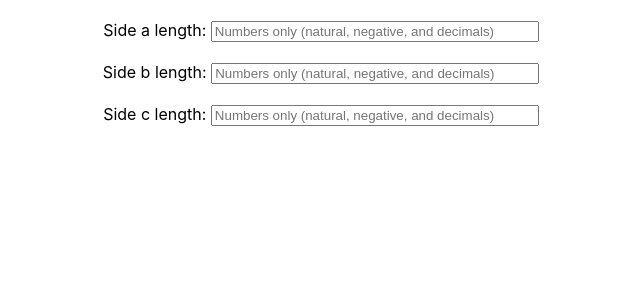
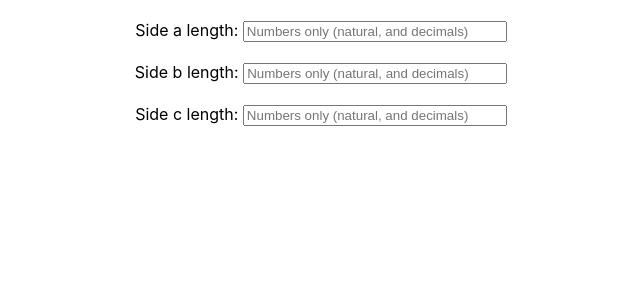
Before and after one commit to tylercasperson/triangle-information, a React (Create React App) app: page / in a window 1280 px wide. Shown: the top 300 px of the page, without its empty margins (319-959 px from the left). Built offline with nearby package versions, Linux system fonts and the light colour scheme.

Commit message:
calculates the type of a triangle

```diff
--- a/src/App.js
+++ b/src/App.js
@@ -1,16 +1,12 @@
+import React from 'react';
 import './App.css';
-import SideInput from './layout/SideInput';
+
+import Calculations from './layout/Calculations.js';
 
 function App() {
-  const here = () => {
-    console.log(document.getElementById('sidea'));
-  };
-
   return (
     <div className='App'>
-      <SideInput side='a' keyDown={here()} />
-      <SideInput side='b' />
-      <SideInput side='c' />
+      <Calculations />
     </div>
   );
 }
--- a/src/layout/Calculations.js
+++ b/src/layout/Calculations.js
@@ -1,9 +1,79 @@
-import React from 'react';
+import React, { useState, useEffect } from 'react';
+import SideInput from './SideInput';
 
 const Calculations = () => {
+  const [sideA, setsideA] = useState('');
+  const [sideB, setsideB] = useState('');
+  const [sideC, setsideC] = useState('');
+  const [triangle, setTriangle] = useState('');
+  const [message, setMessage] = useState('');
+
+  useEffect(() => {
+    if (sideA !== '' && sideB !== '' && sideC !== '') {
+      if (sideA === sideB && sideA === sideC) {
+        setTriangle('Equilateral');
+      } else if (sideA !== sideB && sideA !== sideC) {
+        setTriangle('Scaleneal');
+      } else {
+        setTriangle('Isosceles');
+      }
+
+      if (
+        +sideA + +sideB >= +sideC &&
+        +sideA + +sideC >= +sideB &&
+        +sideB + +sideC >= +sideA
+      ) {
+        setMessage(`These side lengths produce a valid ${triangle} triangle.`);
+      } else {
+        setMessage('These sides do not produce a valid triangle.');
+      }
+    }
+  }, [triangle, sideA, sideB, sideC]);
+
+  const sideAnalysis = (side) => {
+    switch (side) {
+      case 'a':
+        setsideA(document.getElementById('side' + side).value);
+        break;
+      case 'b':
+        setsideB(document.getElementById('side' + side).value);
+        break;
+      case 'c':
+        setsideC(document.getElementById('side' + side).value);
+        break;
+      default:
+        return;
+    }
+  };
+
   return (
     <div>
-      <h1>{hello}</h1>
+      <SideInput
+        side='a'
+        onChange={() =>
+          window.setTimeout(function () {
+            sideAnalysis('a');
+          }, 2)
+        }
+      />
+      <SideInput
+        side='b'
+        onChange={() =>
+          window.setTimeout(function () {
+            sideAnalysis('b');
+          }, 2)
+        }
+      />
+      <SideInput
+        side='c'
+        onChange={() =>
+          window.setTimeout(function () {
+            sideAnalysis('c');
+          }, 2)
+        }
+      />
+      <br />
+      {message}
     </div>
   );
 };
--- a/src/layout/SideInput.js
+++ b/src/layout/SideInput.js
@@ -6,12 +6,12 @@ const SideInput = (props) => {
       <br />
       <label htmlFor={'side' + props.side}>Side {props.side} length: </label>
       <input
-        style={{ width: '25vw' }}
+        style={{ width: '20vw' }}
         type='number'
-        placeholder='Numbers only (natural, negative, and decimals)'
+        placeholder='Numbers only (natural, and decimals)'
         id={'side' + props.side}
-        onKeyPress={props.keyDown}
         name={'side' + props.side}
+        onChange={props.onChange}
       />
       <br />
     </div>
```
Also changed, not shown: 1 other file (tests, documents, lock files or other folders).
